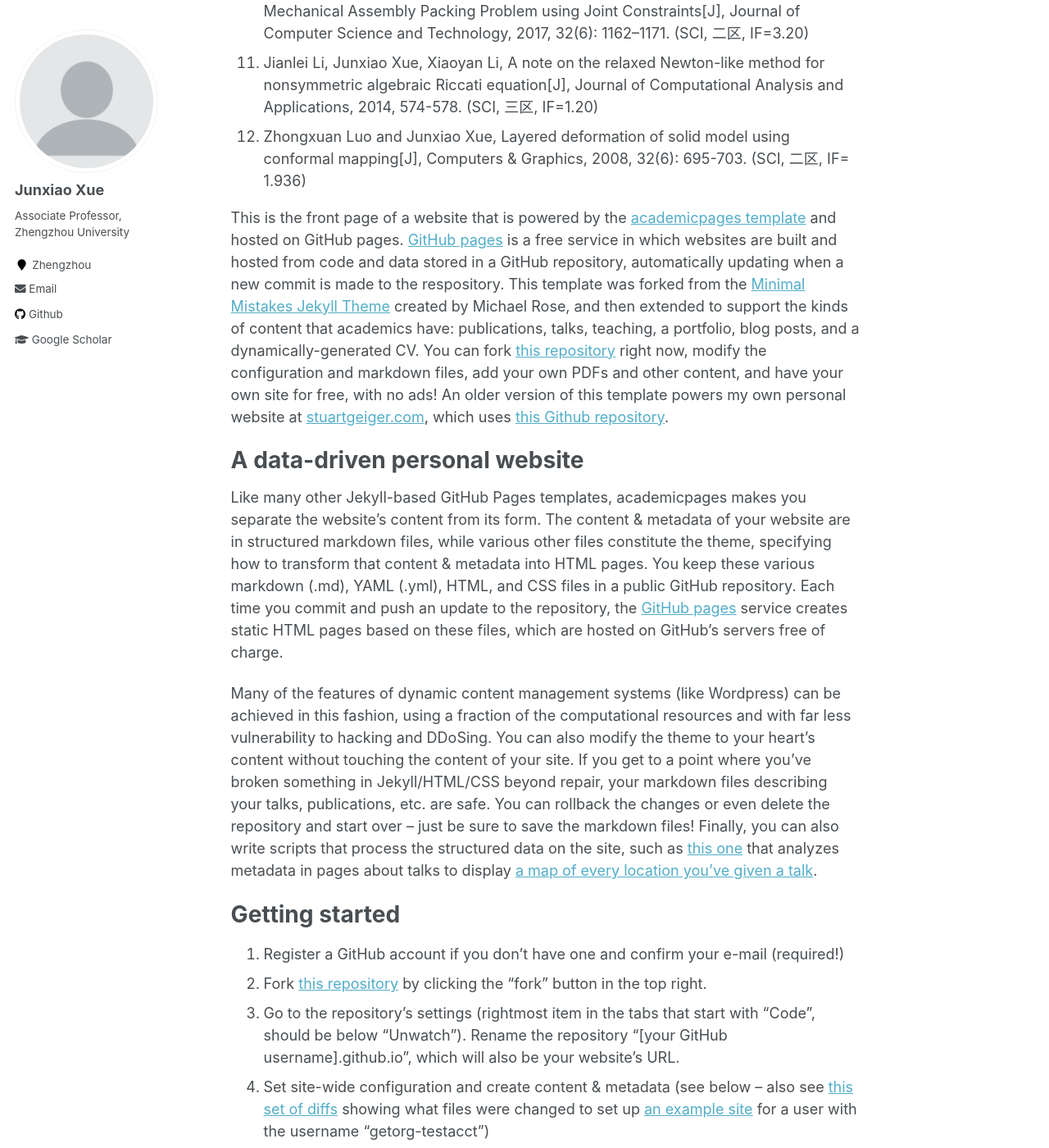
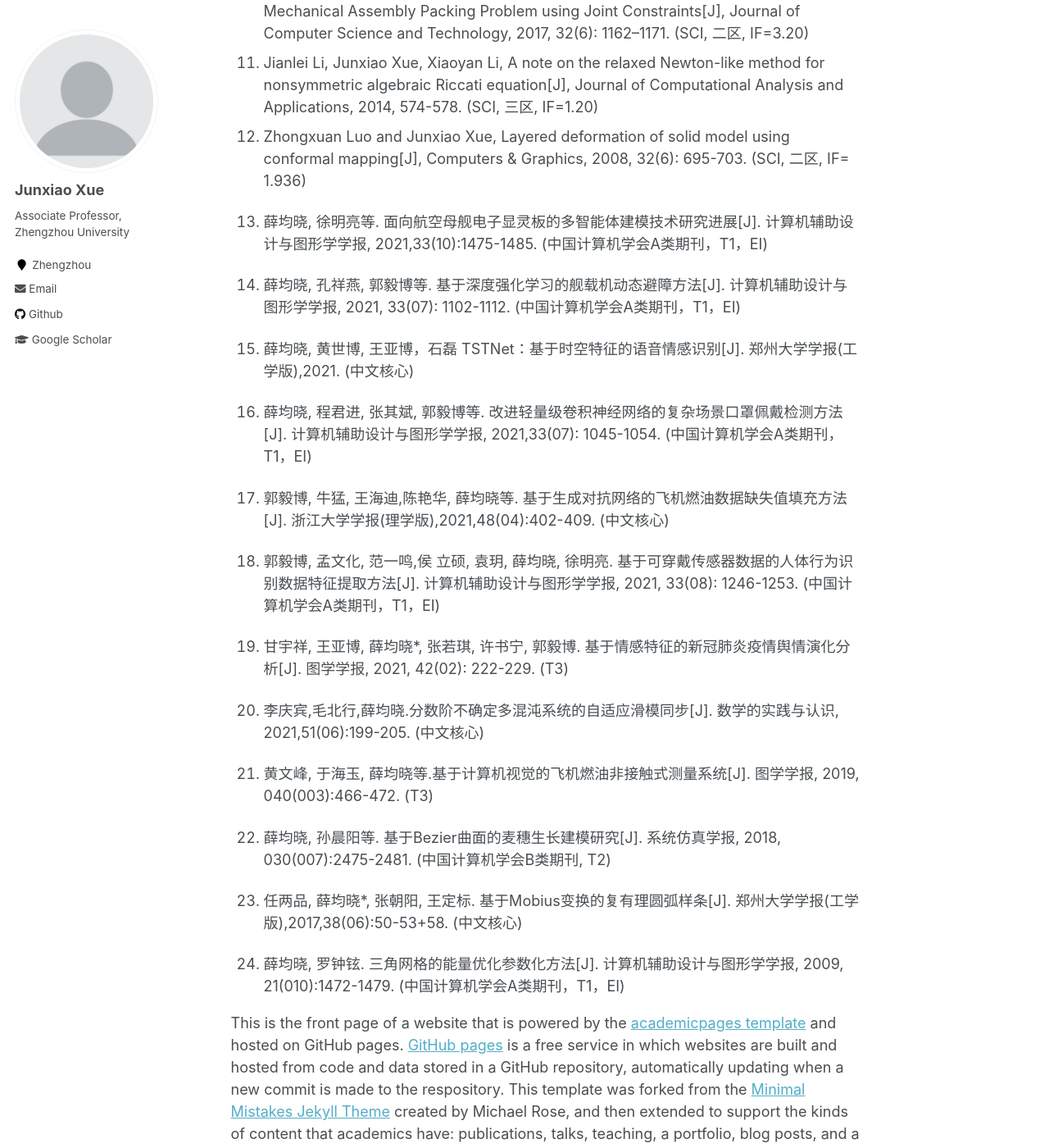
Before and after one commit to shibo2/shibo2.github.io, a Jekyll site: the page built from _pages/about.md, in a window 1280 px wide and 1400 px high, scrolled down 2356 px. Shown: the whole window at 82% size. Built offline with Jekyll 4.4.1, drawn with Linux system fonts in a browser that asks for light colours.

Commit message:
Update about.md

```diff
--- a/_pages/about.md
+++ b/_pages/about.md
@@ -40,6 +40,30 @@ Representative publications
 11. Jianlei Li, Junxiao Xue, Xiaoyan Li, A note on the relaxed Newton-like method for nonsymmetric algebraic Riccati equation[J], Journal of Computational Analysis and Applications, 2014, 574-578. (SCI, 三区, IF=1.20)
 12. Zhongxuan Luo and Junxiao Xue, Layered deformation of solid model using conformal mapping[J], Computers & Graphics, 2008, 32(6): 695-703. (SCI, 二区, IF= 1.936)
 
+1. 薛均晓, 徐明亮等. 面向航空母舰电子显灵板的多智能体建模技术研究进展[J]. 计算机辅助设计与图形学学报, 2021,33(10):1475-1485. (中国计算机学会A类期刊，T1，EI)
+
+2. 薛均晓, 孔祥燕, 郭毅博等. 基于深度强化学习的舰载机动态避障方法[J]. 计算机辅助设计与图形学学报, 2021, 33(07): 1102-1112. (中国计算机学会A类期刊，T1，EI)
+
+3. 薛均晓, 黄世博, 王亚博，石磊 TSTNet：基于时空特征的语音情感识别[J]. 郑州大学学报(工学版),2021. (中文核心)
+
+4. 薛均晓, 程君进, 张其斌, 郭毅博等. 改进轻量级卷积神经网络的复杂场景口罩佩戴检测方法[J]. 计算机辅助设计与图形学学报, 2021,33(07): 1045-1054. (中国计算机学会A类期刊，T1，EI)
+
+5. 郭毅博, 牛猛, 王海迪,陈艳华, 薛均晓等. 基于生成对抗网络的飞机燃油数据缺失值填充方法[J]. 浙江大学学报(理学版),2021,48(04):402-409. (中文核心)
+
+6. 郭毅博, 孟文化, 范一鸣,侯 立硕, 袁玥, 薛均晓, 徐明亮. 基于可穿戴传感器数据的人体行为识别数据特征提取方法[J]. 计算机辅助设计与图形学学报, 2021, 33(08): 1246-1253. (中国计算机学会A类期刊，T1，EI)
+
+7. 甘宇祥, 王亚博, 薛均晓*, 张若琪, 许书宁, 郭毅博. 基于情感特征的新冠肺炎疫情舆情演化分析[J]. 图学学报, 2021, 42(02): 222-229. (T3)
+
+8. 李庆宾,毛北行,薛均晓.分数阶不确定多混沌系统的自适应滑模同步[J]. 数学的实践与认识, 2021,51(06):199-205. (中文核心)
+
+9. 黄文峰, 于海玉, 薛均晓等.基于计算机视觉的飞机燃油非接触式测量系统[J]. 图学学报, 2019, 040(003):466-472. (T3)
+
+10. 薛均晓, 孙晨阳等. 基于Bezier曲面的麦穗生长建模研究[J]. 系统仿真学报, 2018, 030(007):2475-2481. (中国计算机学会B类期刊, T2)
+
+11. 任两品, 薛均晓*, 张朝阳, 王定标. 基于Mobius变换的复有理圆弧样条[J]. 郑州大学学报(工学版),2017,38(06):50-53+58. (中文核心)
+
+12. 薛均晓, 罗钟铉. 三角网格的能量优化参数化方法[J]. 计算机辅助设计与图形学学报, 2009, 21(010):1472-1479. (中国计算机学会A类期刊，T1，EI)
+
 
 This is the front page of a website that is powered by the [academicpages template](https://github.com/academicpages/academicpages.github.io) and hosted on GitHub pages. [GitHub pages](https://pages.github.com) is a free service in which websites are built and hosted from code and data stored in a GitHub repository, automatically updating when a new commit is made to the respository. This template was forked from the [Minimal Mistakes Jekyll Theme](https://mmistakes.github.io/minimal-mistakes/) created by Michael Rose, and then extended to support the kinds of content that academics have: publications, talks, teaching, a portfolio, blog posts, and a dynamically-generated CV. You can fork [this repository](https://github.com/academicpages/academicpages.github.io) right now, modify the configuration and markdown files, add your own PDFs and other content, and have your own site for free, with no ads! An older version of this template powers my own personal website at [stuartgeiger.com](http://stuartgeiger.com), which uses [this Github repository](https://github.com/staeiou/staeiou.github.io).
 
```
